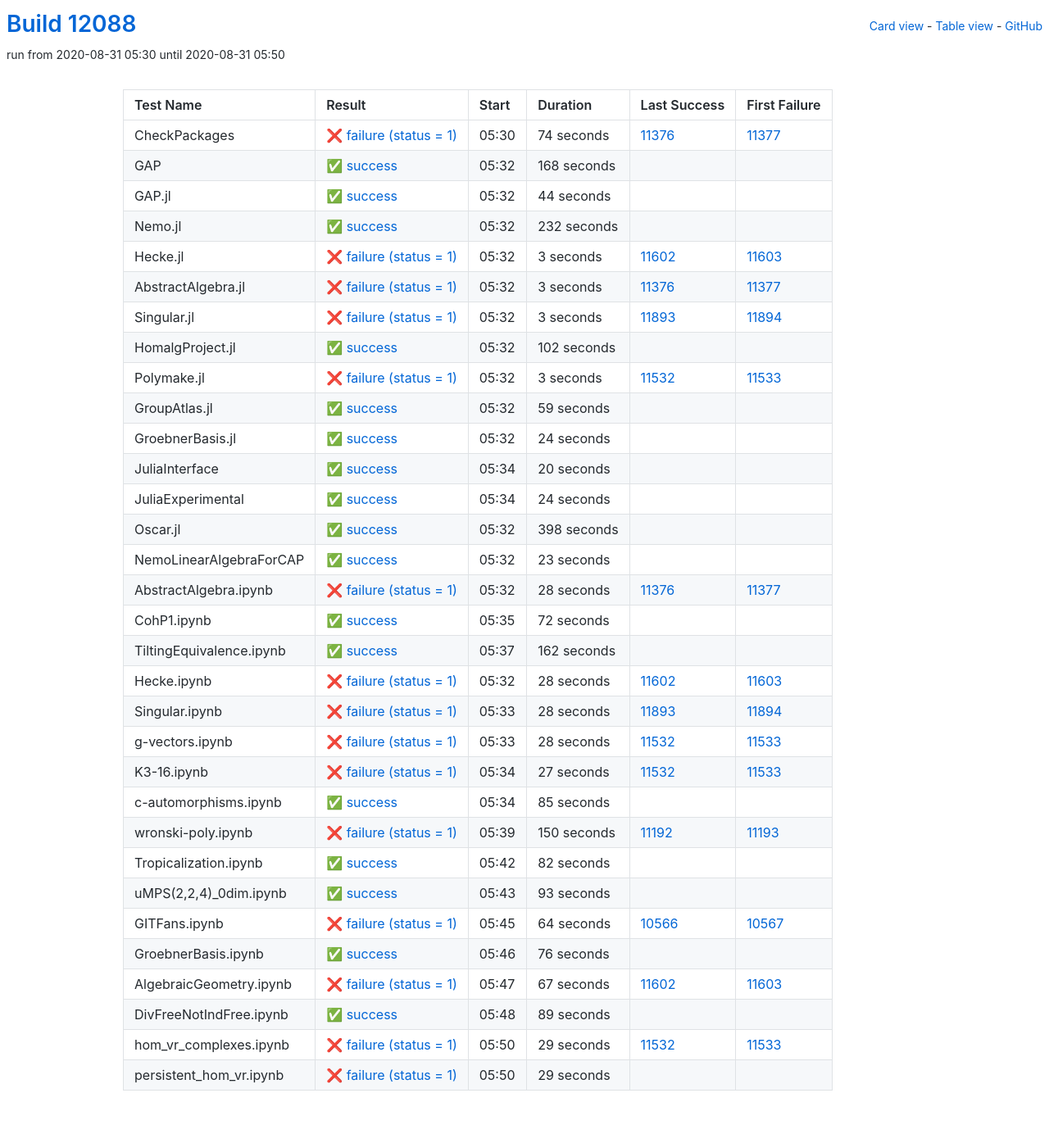
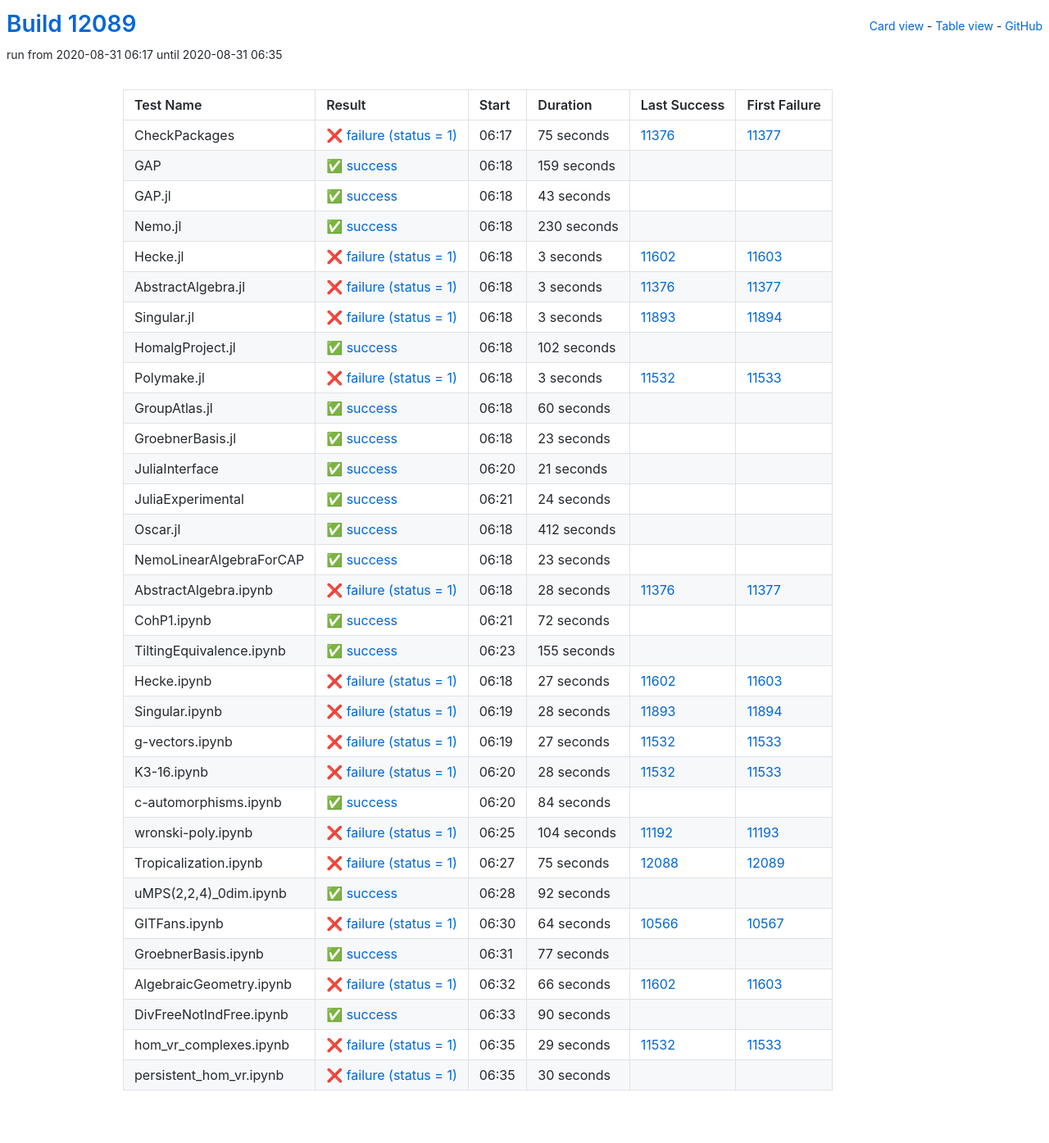
Before and after one commit to oscar-system/oscar-ci-status, a Jekyll site: the page built from table.html, in a window 1280 px wide. Shown: the whole page at 82% size. Built offline with Jekyll 4.4.1, drawn with Linux system fonts in a browser that asks for light colours.

Commit message:
Build #12089

```diff
--- a/_data/ci.yml
+++ b/_data/ci.yml
@@ -1,6 +1,6 @@
 ---
-build: 12088
-build_url: https://oscarci.mathematik.uni-kl.de/job/oscar/12088/
+build: 12089
+build_url: https://oscarci.mathematik.uni-kl.de/job/oscar/12089/
 job: oscar
 organization: oscar-system
 repo: oscar-ci-status
@@ -8,56 +8,56 @@
 tests:
 - name: CheckPackages
   id: checkpackages
-  log: https://oscarci.mathematik.uni-kl.de/job/oscar/12088/artifact/logs/build-12088/CheckPackages.log
-  start: 2020-08-31 05:30
+  log: https://oscarci.mathematik.uni-kl.de/job/oscar/12089/artifact/logs/build-12089/CheckPackages.log
+  start: 2020-08-31 06:17
   success: false
   exitcode: 1
   status: failure
-  duration: 74
+  duration: 75
   last_success: 11376
   last_success_url: https://oscarci.mathematik.uni-kl.de/job/oscar/11376/
   first_failure: 11377
   first_failure_url: https://oscarci.mathematik.uni-kl.de/job/oscar/11377/
 - name: GAP
   id: gap
-  log: https://oscarci.mathematik.uni-kl.de/job/oscar/12088/artifact/logs/build-12088/GAP.log
-  start: 2020-08-31 05:32
+  log: https://oscarci.mathematik.uni-kl.de/job/oscar/12089/artifact/logs/build-12089/GAP.log
+  start: 2020-08-31 06:18
   success: true
   exitcode: 0
   status: success
-  duration: 168
+  duration: 159
   last_success: false
   last_success_url:
   first_failure: false
   first_failure_url:
 - name: GAP.jl
   id: gap-jl
-  log: https://oscarci.mathematik.uni-kl.de/job/oscar/12088/artifact/logs/build-12088/GAP.jl.log
-  start: 2020-08-31 05:32
+  log: https://oscarci.mathematik.uni-kl.de/job/oscar/12089/artifact/logs/build-12089/GAP.jl.log
+  start: 2020-08-31 06:18
   success: true
   exitcode: 0
   status: success
-  duration: 44
+  duration: 43
   last_success: false
   last_success_url:
   first_failure: false
   first_failure_url:
 - name: Nemo.jl
   id: nemo-jl
-  log: https://oscarci.mathematik.uni-kl.de/job/oscar/12088/artifact/logs/build-12088/Nemo.jl.log
-  start: 2020-08-31 05:32
+  log: https://oscarci.mathematik.uni-kl.de/job/oscar/12089/artifact/logs/build-12089/Nemo.jl.log
+  start: 2020-08-31 06:18
   success: true
   exitcode: 0
   status: success
-  duration: 232
+  duration: 230
   last_success: false
   last_success_url:
   first_failure: false
   first_failure_url:
 - name: Hecke.jl
   id: hecke-jl
-  log: https://oscarci.mathematik.uni-kl.de/job/oscar/12088/artifact/logs/build-12088/Hecke.jl.log
-  start: 2020-08-31 05:32
+  log: https://oscarci.mathematik.uni-kl.de/job/oscar/12089/artifact/logs/build-12089/Hecke.jl.log
+  start: 2020-08-31 06:18
   success: false
   exitcode: 1
   status: failure
@@ -68,8 +68,8 @@
   first_failure_url: https://oscarci.mathematik.uni-kl.de/job/oscar/11603/
 - name: AbstractAlgebra.jl
   id: abstractalgebra-jl
-  log: https://oscarci.mathematik.uni-kl.de/job/oscar/12088/artifact/logs/build-12088/AbstractAlgebra.jl.log
-  start: 2020-08-31 05:32
+  log: https://oscarci.mathematik.uni-kl.de/job/oscar/12089/artifact/logs/build-12089/AbstractAlgebra.jl.log
+  start: 2020-08-31 06:18
   success: false
   exitcode: 1
   status: failure
@@ -80,8 +80,8 @@
   first_failure_url: https://oscarci.mathematik.uni-kl.de/job/oscar/11377/
 - name: Singular.jl
   id: singular-jl
-  log: https://oscarci.mathematik.uni-kl.de/job/oscar/12088/artifact/logs/build-12088/Singular.jl.log
-  start: 2020-08-31 05:32
+  log: https://oscarci.mathematik.uni-kl.de/job/oscar/12089/artifact/logs/build-12089/Singular.jl.log
+  start: 2020-08-31 06:18
   success: false
   exitcode: 1
   status: failure
@@ -92,8 +92,8 @@
   first_failure_url: https://oscarci.mathematik.uni-kl.de/job/oscar/11894/
 - name: HomalgProject.jl
   id: homalgproject-jl
-  log: https://oscarci.mathematik.uni-kl.de/job/oscar/12088/artifact/logs/build-12088/HomalgProject.jl.log
-  start: 2020-08-31 05:32
+  log: https://oscarci.mathematik.uni-kl.de/job/oscar/12089/artifact/logs/build-12089/HomalgProject.jl.log
+  start: 2020-08-31 06:18
   success: true
   exitcode: 0
   status: success
@@ -104,8 +104,8 @@
   first_failure_url:
 - name: Polymake.jl
   id: polymake-jl
-  log: https://oscarci.mathematik.uni-kl.de/job/oscar/12088/artifact/logs/build-12088/Polymake.jl.log
-  start: 2020-08-31 05:32
+  log: https://oscarci.mathematik.uni-kl.de/job/oscar/12089/artifact/logs/build-12089/Polymake.jl.log
+  start: 2020-08-31 06:18
   success: false
   exitcode: 1
   status: failure
@@ -116,44 +116,44 @@
   first_failure_url: https://oscarci.mathematik.uni-kl.de/job/oscar/11533/
 - name: GroupAtlas.jl
   id: groupatlas-jl
-  log: https://oscarci.mathematik.uni-kl.de/job/oscar/12088/artifact/logs/build-12088/GroupAtlas.jl.log
-  start: 2020-08-31 05:32
+  log: https://oscarci.mathematik.uni-kl.de/job/oscar/12089/artifact/logs/build-12089/GroupAtlas.jl.log
+  start: 2020-08-31 06:18
   success: true
   exitcode: 0
   status: success
-  duration: 59
+  duration: 60
   last_success: false
   last_success_url:
   first_failure: false
   first_failure_url:
 - name: GroebnerBasis.jl
   id: groebnerbasis-jl
-  log: https://oscarci.mathematik.uni-kl.de/job/oscar/12088/artifact/logs/build-12088/GroebnerBasis.jl.log
-  start: 2020-08-31 05:32
+  log: https://oscarci.mathematik.uni-kl.de/job/oscar/12089/artifact/logs/build-12089/GroebnerBasis.jl.log
+  start: 2020-08-31 06:18
   success: true
   exitcode: 0
   status: success
-  duration: 24
+  duration: 23
   last_success: false
   last_success_url:
   first_failure: false
   first_failure_url:
 - name: JuliaInterface
   id: juliainterface
-  log: https://oscarci.mathematik.uni-kl.de/job/oscar/12088/artifact/logs/build-12088/JuliaInterface.log
-  start: 2020-08-31 05:34
+  log: https://oscarci.mathematik.uni-kl.de/job/oscar/12089/artifact/logs/build-12089/JuliaInterface.log
+  start: 2020-08-31 06:20
   success: true
   exitcode: 0
   status: success
-  duration: 20
+  duration: 21
   last_success: false
   last_success_url:
   first_failure: false
   first_failure_url:
 - name: JuliaExperimental
   id: juliaexperimental
-  log: https://oscarci.mathematik.uni-kl.de/job/oscar/12088/artifact/logs/build-12088/JuliaExperimental.log
-  start: 2020-08-31 05:34
+  log: https://oscarci.mathematik.uni-kl.de/job/oscar/12089/artifact/logs/build-12089/JuliaExperimental.log
+  start: 2020-08-31 06:21
   success: true
   exitcode: 0
   status: success
@@ -164,20 +164,20 @@
   first_failure_url:
 - name: Oscar.jl
   id: oscar-jl
-  log: https://oscarci.mathematik.uni-kl.de/job/oscar/12088/artifact/logs/build-12088/Oscar.jl.log
-  start: 2020-08-31 05:32
+  log: https://oscarci.mathematik.uni-kl.de/job/oscar/12089/artifact/logs/build-12089/Oscar.jl.log
+  start: 2020-08-31 06:18
   success: true
   exitcode: 0
   status: success
-  duration: 398
+  duration: 412
   last_success: false
   last_success_url:
   first_failure: false
   first_failure_url:
 - name: NemoLinearAlgebraForCAP
   id: nemolinearalgebraforcap
-  log: https://oscarci.mathematik.uni-kl.de/job/oscar/12088/artifact/logs/build-12088/NemoLinearAlgebraForCAP.log
-  start: 2020-08-31 05:32
+  log: https://oscarci.mathematik.uni-kl.de/job/oscar/12089/artifact/logs/build-12089/NemoLinearAlgebraForCAP.log
+  start: 2020-08-31 06:18
   success: true
   exitcode: 0
   status: success
@@ -188,8 +188,8 @@
   first_failure_url:
 - name: AbstractAlgebra.ipynb
   id: abstractalgebra-ipynb
-  log: https://oscarci.mathematik.uni-kl.de/job/oscar/12088/artifact/logs/build-12088/AbstractAlgebra.ipynb.log
-  start: 2020-08-31 05:32
+  log: https://oscarci.mathematik.uni-kl.de/job/oscar/12089/artifact/logs/build-12089/AbstractAlgebra.ipynb.log
+  start: 2020-08-31 06:18
   success: false
   exitcode: 1
   status: failure
@@ -200,8 +200,8 @@
   first_failure_url: https://oscarci.mathematik.uni-kl.de/job/oscar/11377/
 - name: CohP1.ipynb
   id: cohp1-ipynb
-  log: https://oscarci.mathematik.uni-kl.de/job/oscar/12088/artifact/logs/build-12088/CohP1.ipynb.log
-  start: 2020-08-31 05:35
+  log: https://oscarci.mathematik.uni-kl.de/job/oscar/12089/artifact/logs/build-12089/CohP1.ipynb.log
+  start: 2020-08-31 06:21
   success: true
   exitcode: 0
   status: success
@@ -212,32 +212,32 @@
   first_failure_url:
 - name: TiltingEquivalence.ipynb
   id: tiltingequivalence-ipynb
-  log: https://oscarci.mathematik.uni-kl.de/job/oscar/12088/artifact/logs/build-12088/TiltingEquivalence.ipynb.log
-  start: 2020-08-31 05:37
+  log: https://oscarci.mathematik.uni-kl.de/job/oscar/12089/artifact/logs/build-12089/TiltingEquivalence.ipynb.log
+  start: 2020-08-31 06:23
   success: true
   exitcode: 0
   status: success
-  duration: 162
+  duration: 155
   last_success: false
   last_success_url:
   first_failure: false
   first_failure_url:
 - name: Hecke.ipynb
   id: hecke-ipynb
-  log: https://oscarci.mathematik.uni-kl.de/job/oscar/12088/artifact/logs/build-12088/Hecke.ipynb.log
-  start: 2020-08-31 05:32
+  log: https://oscarci.mathematik.uni-kl.de/job/oscar/12089/artifact/logs/build-12089/Hecke.ipynb.log
+  start: 2020-08-31 06:18
   success: false
   exitcode: 1
   status: failure
-  duration: 28
+  duration: 27
   last_success: 11602
   last_success_url: https://oscarci.mathematik.uni-kl.de/job/oscar/11602/
   first_failure: 11603
   first_failure_url: https://oscarci.mathematik.uni-kl.de/job/oscar/11603/
 - name: Singular.ipynb
   id: singular-ipynb
-  log: https://oscarci.mathematik.uni-kl.de/job/oscar/12088/artifact/logs/build-12088/Singular.ipynb.log
-  start: 2020-08-31 05:33
+  log: https://oscarci.mathematik.uni-kl.de/job/oscar/12089/artifact/logs/build-12089/Singular.ipynb.log
+  start: 2020-08-31 06:19
   success: false
   exitcode: 1
   status: failure
@@ -248,8 +248,20 @@
   first_failure_url: https://oscarci.mathematik.uni-kl.de/job/oscar/11894/
 - name: g-vectors.ipynb
   id: g-vectors-ipynb
-  log: https://oscarci.mathematik.uni-kl.de/job/oscar/12088/artifact/logs/build-12088/g-vectors.ipynb.log
-  start: 2020-08-31 05:33
+  log: https://oscarci.mathematik.uni-kl.de/job/oscar/12089/artifact/logs/build-12089/g-vectors.ipynb.log
+  start: 2020-08-31 06:19
+  success: false
+  exitcode: 1
+  status: failure
+  duration: 27
+  last_success: 11532
+  last_success_url: https://oscarci.mathematik.uni-kl.de/job/oscar/11532/
+  first_failure: 11533
+  first_failure_url: https://oscarci.mathematik.uni-kl.de/job/oscar/11533/
+- name: K3-16.ipynb
+  id: k3-16-ipynb
+  log: https://oscarci.mathematik.uni-kl.de/job/oscar/12089/artifact/logs/build-12089/K3-16.ipynb.log
+  start: 2020-08-31 06:20
   success: false
   exitcode: 1
   status: failure
@@ -258,70 +270,58 @@
   last_success_url: https://oscarci.mathematik.uni-kl.de/job/oscar/11532/
   first_failure: 11533
   first_failure_url: https://oscarci.mathematik.uni-kl.de/job/oscar/11533/
-- name: K3-16.ipynb
-  id: k3-16-ipynb
-  log: https://oscarci.mathematik.uni-kl.de/job/oscar/12088/artifact/logs/build-12088/K3-16.ipynb.log
-  start: 2020-08-31 05:34
-  success: false
-  exitcode: 1
-  status: failure
-  duration: 27
-  last_success: 11532
-  last_success_url: https://oscarci.mathematik.uni-kl.de/job/oscar/11532/
-  first_failure: 11533
-  first_failure_url: https://oscarci.mathematik.uni-kl.de/job/oscar/11533/
 - name: c-automorphisms.ipynb
   id: c-automorphisms-ipynb
-  log: https://oscarci.mathematik.uni-kl.de/job/oscar/12088/artifact/logs/build-12088/c-automorphisms.ipynb.log
-  start: 2020-08-31 05:34
+  log: https://oscarci.mathematik.uni-kl.de/job/oscar/12089/artifact/logs/build-12089/c-automorphisms.ipynb.log
+  start: 2020-08-31 06:20
   success: true
   exitcode: 0
   status: success
-  duration: 85
+  duration: 84
   last_success: false
   last_success_url:
   first_failure: false
   first_failure_url:
 - name: wronski-poly.ipynb
   id: wronski-poly-ipynb
-  log: https://oscarci.mathematik.uni-kl.de/job/oscar/12088/artifact/logs/build-12088/wronski-poly.ipynb.log
-  start: 2020-08-31 05:39
+  log: https://oscarci.mathematik.uni-kl.de/job/oscar/12089/artifact/logs/build-12089/wronski-poly.ipynb.log
+  start: 2020-08-31 06:25
   success: false
   exitcode: 1
   status: failure
-  duration: 150
+  duration: 104
   last_success: 11192
   last_success_url: https://oscarci.mathematik.uni-kl.de/job/oscar/11192/
   first_failure: 11193
   first_failure_url: https://oscarci.mathematik.uni-kl.de/job/oscar/11193/
 - name: Tropicalization.ipynb
   id: tropicalization-ipynb
-  log: https://oscarci.mathematik.uni-kl.de/job/oscar/12088/artifact/logs/build-12088/Tropicalization.ipynb.log
-  start: 2020-08-31 05:42
+  log: https://oscarci.mathematik.uni-kl.de/job/oscar/12089/artifact/logs/build-12089/Tropicalization.ipynb.log
+  start: 2020-08-31 06:27
+  success: false
+  exitcode: 1
+  status: failure
+  duration: 75
+  last_success: 12088
+  last_success_url: https://oscarci.mathematik.uni-kl.de/job/oscar/12088/
+  first_failure: 12089
+  first_failure_url: https://oscarci.mathematik.uni-kl.de/job/oscar/12089/
+- name: uMPS(2,2,4)_0dim.ipynb
+  id: umps-2-2-4-0dim-ipynb
+  log: https://oscarci.mathematik.uni-kl.de/job/oscar/12089/artifact/logs/build-12089/uMPS-2-2-4-_0dim.ipynb.log
+  start: 2020-08-31 06:28
   success: true
   exitcode: 0
   status: success
-  duration: 82
-  last_success: false
-  last_success_url:
-  first_failure: false
-  first_failure_url:
-- name: uMPS(2,2,4)_0dim.ipynb
-  id: umps-2-2-4-0dim-ipynb
-  log: https://oscarci.mathematik.uni-kl.de/job/oscar/12088/artifact/logs/build-12088/uMPS-2-2-4-_0dim.ipynb.log
-  start: 2020-08-31 05:43
-  success: true
-  exitcode: 0
-  status: success
-  duration: 93
+  duration: 92
   last_success: false
   last_success_url:
   first_failure: false
   first_failure_url:
 - name: GITFans.ipynb
   id: gitfans-ipynb
-  log: https://oscarci.mathematik.uni-kl.de/job/oscar/12088/artifact/logs/build-12088/GITFans.ipynb.log
-  start: 2020-08-31 05:45
+  log: https://oscarci.mathematik.uni-kl.de/job/oscar/12089/artifact/logs/build-12089/GITFans.ipynb.log
+  start: 2020-08-31 06:30
   success: false
   exitcode: 1
   status: failure
@@ -332,44 +332,44 @@
   first_failure_url: https://oscarci.mathematik.uni-kl.de/job/oscar/10567/
 - name: GroebnerBasis.ipynb
   id: groebnerbasis-ipynb
-  log: https://oscarci.mathematik.uni-kl.de/job/oscar/12088/artifact/logs/build-12088/GroebnerBasis.ipynb.log
-  start: 2020-08-31 05:46
+  log: https://oscarci.mathematik.uni-kl.de/job/oscar/12089/artifact/logs/build-12089/GroebnerBasis.ipynb.log
+  start: 2020-08-31 06:31
   success: true
   exitcode: 0
   status: success
-  duration: 76
+  duration: 77
   last_success: false
   last_success_url:
   first_failure: false
   first_failure_url:
 - name: AlgebraicGeometry.ipynb
   id: algebraicgeometry-ipynb
-  log: https://oscarci.mathematik.uni-kl.de/job/oscar/12088/artifact/logs/build-12088/AlgebraicGeometry.ipynb.log
-  start: 2020-08-31 05:47
+  log: https://oscarci.mathematik.uni-kl.de/job/oscar/12089/artifact/logs/build-12089/AlgebraicGeometry.ipynb.log
+  start: 2020-08-31 06:32
   success: false
   exitcode: 1
   status: failure
-  duration: 67
+  duration: 66
   last_success: 11602
   last_success_url: https://oscarci.mathematik.uni-kl.de/job/oscar/11602/
   first_failure: 11603
   first_failure_url: https://oscarci.mathematik.uni-kl.de/job/oscar/11603/
 - name: DivFreeNotIndFree.ipynb
   id: divfreenotindfree-ipynb
-  log: https://oscarci.mathematik.uni-kl.de/job/oscar/12088/artifact/logs/build-12088/DivFreeNotIndFree.ipynb.log
-  start: 2020-08-31 05:48
+  log: https://oscarci.mathematik.uni-kl.de/job/oscar/12089/artifact/logs/build-12089/DivFreeNotIndFree.ipynb.log
+  start: 2020-08-31 06:33
   success: true
   exitcode: 0
   status: success
-  duration: 89
+  duration: 90
   last_success: false
   last_success_url:
   first_failure: false
   first_failure_url:
 - name: hom_vr_complexes.ipynb
   id: hom-vr-complexes-ipynb
-  log: https://oscarci.mathematik.uni-kl.de/job/oscar/12088/artifact/logs/build-12088/hom_vr_complexes.ipynb.log
-  start: 2020-08-31 05:50
+  log: https://oscarci.mathematik.uni-kl.de/job/oscar/12089/artifact/logs/build-12089/hom_vr_complexes.ipynb.log
+  start: 2020-08-31 06:35
   success: false
   exitcode: 1
   status: failure
@@ -380,12 +380,12 @@
   first_failure_url: https://oscarci.mathematik.uni-kl.de/job/oscar/11533/
 - name: persistent_hom_vr.ipynb
   id: persistent-hom-vr-ipynb
-  log: https://oscarci.mathematik.uni-kl.de/job/oscar/12088/artifact/logs/build-12088/persistent_hom_vr.ipynb.log
-  start: 2020-08-31 05:50
+  log: https://oscarci.mathematik.uni-kl.de/job/oscar/12089/artifact/logs/build-12089/persistent_hom_vr.ipynb.log
+  start: 2020-08-31 06:35
   success: false
   exitcode: 1
   status: failure
-  duration: 29
+  duration: 30
   last_success: false
   last_success_url:
   first_failure: false
```
Also changed, not shown: README.md.
